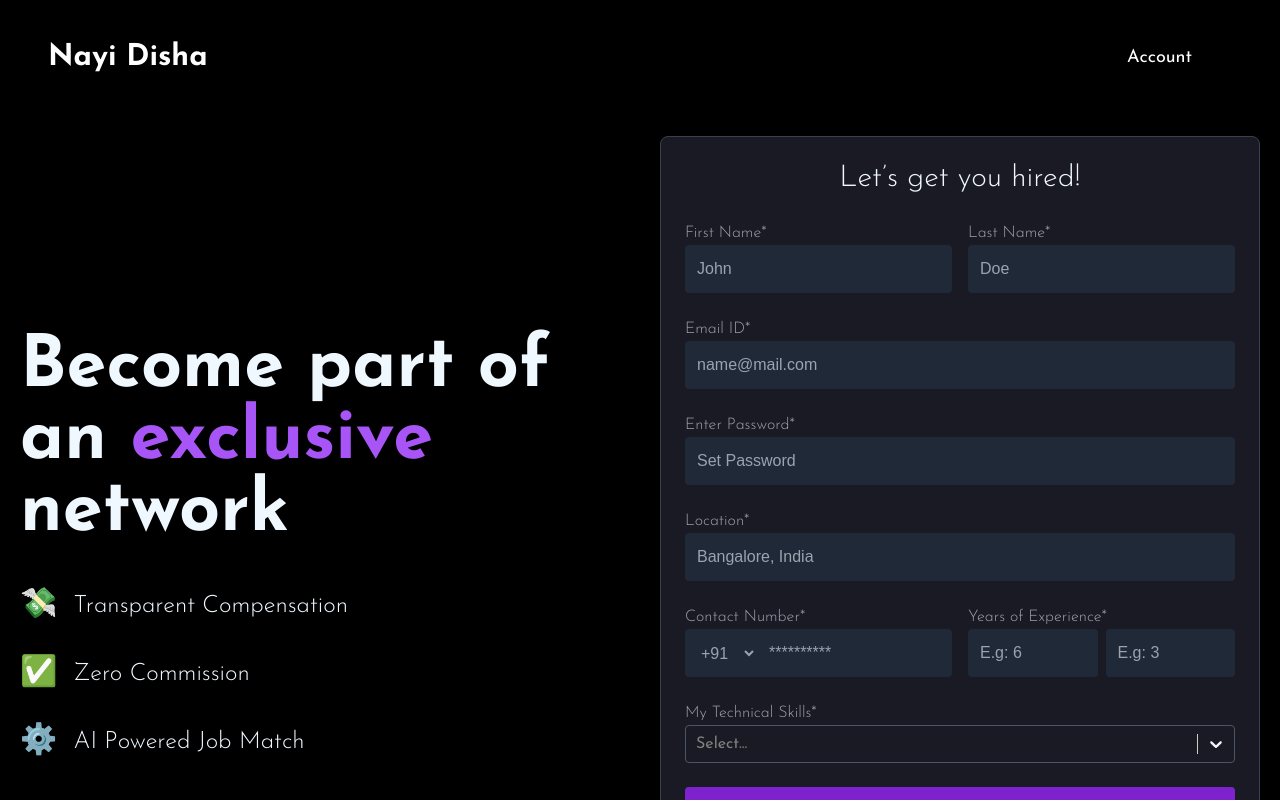
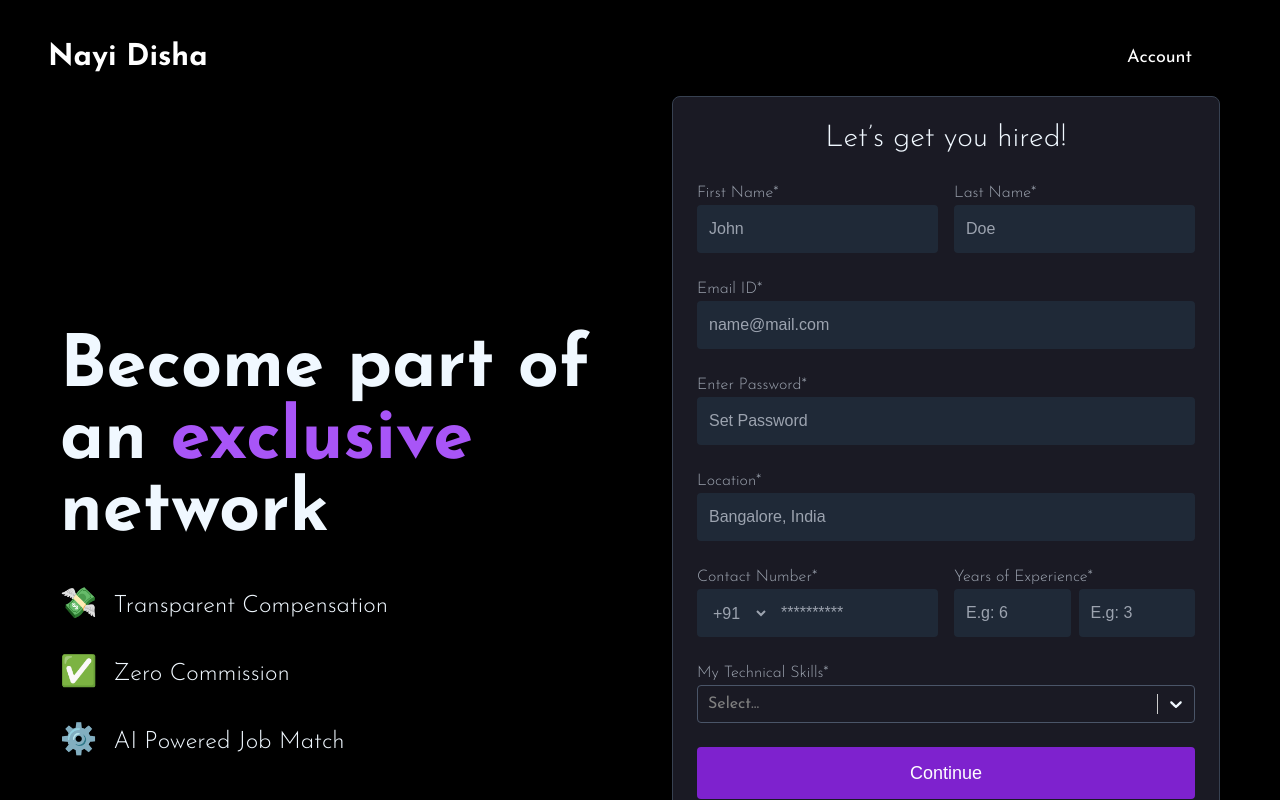
Before and after one commit to Bada-Don/SIH-24, a React (Vite) app: page /talent in a window 1280 px wide. Shown: the top 800 px of the page. Built offline with nearby package versions, Linux system fonts and the light colour scheme.

Commit message:
3 forms responsive

```diff
--- a/src/components/Talent Form/RightSection.jsx
+++ b/src/components/Talent Form/RightSection.jsx
@@ -4,7 +4,7 @@ import { Link } from 'react-router-dom';
 
 const RightSection = () => {
     return (
-        <div className="flex-1 p-5 md:p-5 bg-transparent flex flex-col justify-center">
+        <div className="xl:-mt-20 flex-1 p-5 md:p-5 bg-transparent flex flex-col justify-center min-h-screen overflow-hidden">
             <div className="border border-gray-700 p-6 rounded-lg max-w-2xl mx-auto bg-[#1a1a24]">
                 <h2 className="text-3xl font-light mb-6 text-center">Let’s get you hired!</h2>
                 <form className="space-y-6">
@@ -105,7 +105,7 @@ const RightSection = () => {
                     <Link to="/login">
                         <button className="text-purple-500 hover:underline">Already have an account? Login</button>
                     </Link>
-                    <p className="text-sm text-gray-400 mt-4 font-Arial">
+                    <p className="text-sm text-gray-400 font-Arial m-0">
                         By submitting, you acknowledge that you have read and agreed to our{" "}
                         <a href="#" className="underline">Terms of Service</a> and{" "}
                         <a href="#" className="underline">Privacy Policy</a>.
--- a/src/components/Talent Form/TalentFormSection.jsx
+++ b/src/components/Talent Form/TalentFormSection.jsx
@@ -4,7 +4,7 @@ import RightSection from './RightSection';
 
 const TalentFormSection = () => {
   return (
-    <div className="flex flex-col md:flex-row bg-transparent text-white font-Aries">
+    <div className="flex xl:flex-row max-sm:flex-col md:gap-6 items-center md:flex-col justify-center lg:p-10 max-xl:p-0 text-white h-fit relative">
       <LeftSection />
       <RightSection />
     </div>
--- a/src/pages/Talentform.jsx
+++ b/src/pages/Talentform.jsx
@@ -4,10 +4,10 @@ import TalentFormSection from '../components/Talent Form/TalentFormSection';
 
 const TalentForm = () => {
   return (
-    <>
+    <div className='-scroll-m-10'>
       <Header />
       <TalentFormSection />
-    </>
+    </div >
   );
 };
 
```
